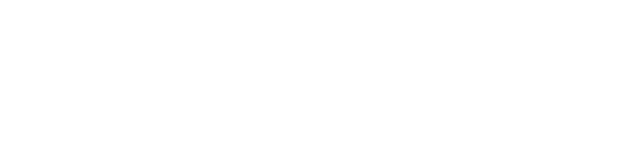
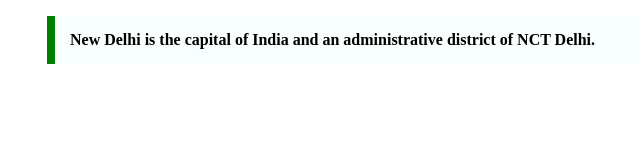
Before and after one commit to acciojob/trivia-Sangmeshwar19, a website: page main.html in a window 1280 px wide. Shown: the whole page, without its empty margins (1-641 px from the left). Drawn offline with Linux system fonts and the light colour scheme.

Commit message:
created a submission

```diff
--- a/main.html
+++ b/main.html
@@ -7,7 +7,9 @@
 </head>
 
 <body>
-	<!-- the entire body must be written by student -->
+	<blockquote cite=" https://en.wikipedia.org/wiki/New_Delhi">
+New Delhi is the capital of India and an administrative district of NCT Delhi.
+</blockquote>
     <script type="text/javascript" src="./script.js">
 </script>
 
--- a/styles.css
+++ b/styles.css
@@ -1,2 +1,11 @@
 
 /* Your CSS Code here. */
+blockquoTE{
+	width : 600px;
+	margin:10;
+	padding: 15px;
+	border-left: 8px solid green;
+	background-color : #f8fffe;
+	font-weight: bold;
+
+}
```
